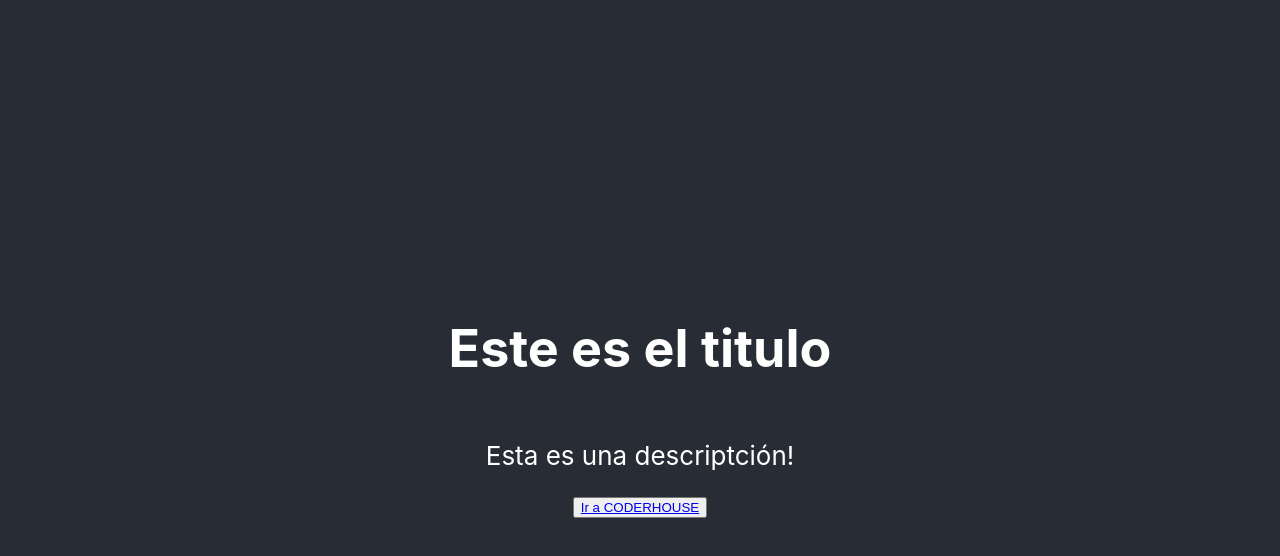
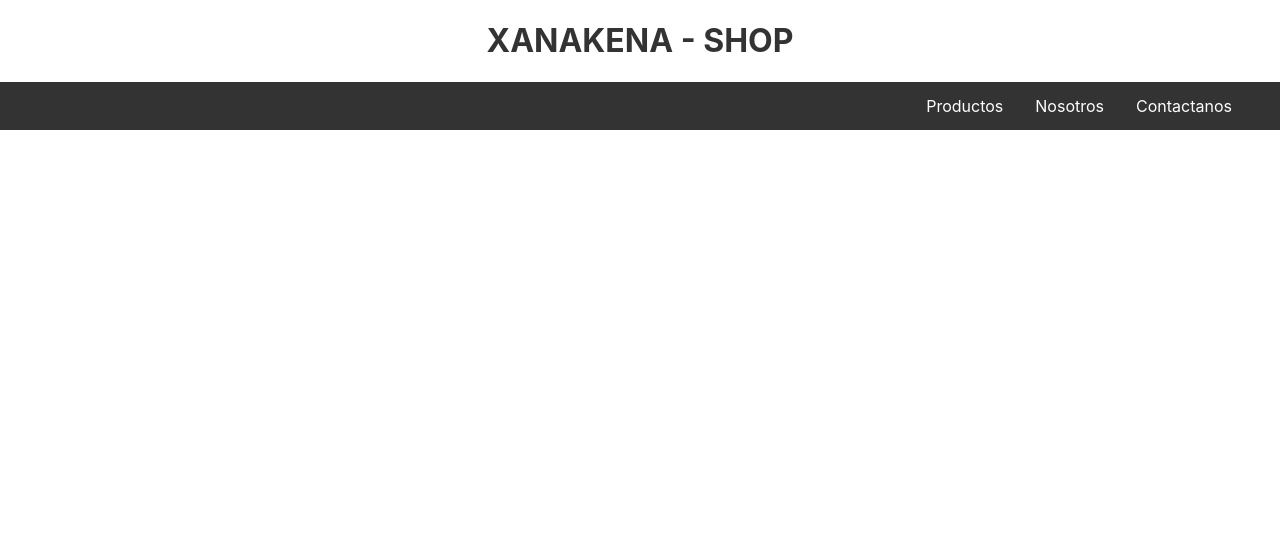
Before and after one commit to carlosvelasquezweb/Xanakena, a React (Create React App) app: page / in a window 1280 px wide. Shown: the top 556 px of the page. Built offline with nearby package versions, Linux system fonts and the light colour scheme; a small style sheet from the web is missing.

Commit message:
NavBar - Coderhouse

```diff
--- a/public/index.html
+++ b/public/index.html
@@ -9,6 +9,7 @@
       name="description"
       content="Web site created using create-react-app"
     />
+    <link rel="stylesheet" href="https://cdn.jsdelivr.net/npm/fontisto@v3.0.4/css/fontisto/fontisto.min.css"/>
     <link rel="apple-touch-icon" href="%PUBLIC_URL%/logo192.png" />
     <!--
       manifest.json provides metadata used when your web app is installed on a
@@ -24,7 +25,7 @@
       work correctly both with client-side routing and a non-root public URL.
       Learn how to configure a non-root public URL by running `npm run build`.
     -->
-    <title>Carlos Velásquez Web</title>
+    <title>Xanakena</title>
   </head>
   <body>
     <div id="root"></div>
--- a/src/App.css
+++ /dev/null
@@ -1,38 +0,0 @@
-.App {
-  text-align: center;
-}
-
-.App-logo {
-  height: 40vmin;
-  pointer-events: none;
-}
-
-@media (prefers-reduced-motion: no-preference) {
-  .App-logo {
-    animation: App-logo-spin infinite 20s linear;
-  }
-}
-
-.App-header {
-  background-color: #282c34;
-  min-height: 100vh;
-  display: flex;
-  flex-direction: column;
-  align-items: center;
-  justify-content: center;
-  font-size: calc(10px + 2vmin);
-  color: white;
-}
-
-.App-link {
-  color: #61dafb;
-}
-
-@keyframes App-logo-spin {
-  from {
-    transform: rotate(0deg);
-  }
-  to {
-    transform: rotate(360deg);
-  }
-}
--- a/src/App.js
+++ b/src/App.js
@@ -1,17 +1,15 @@
 import React from 'react';
 import logo from './logo.svg';
 import Title from './components/Title';
-import Main from './components/Main';
-import Btn from './components/Btn';
-import './App.css';
+import NavBar from './components/NavBar';
+
 
 function App() {
   return (
     <div className="App">
       <header className="App-header">
-       <Title/>
-       <Main/>
-        <Btn/>
+        <Title></Title>
+        <NavBar></NavBar>
       </header>
     </div>
   );
--- a/src/components/Btn.js
+++ /dev/null
@@ -1,8 +0,0 @@
-import React from 'react';
-
-function Btn(){
-
-    return <button ><a href="https://www.coderhouse.com">Ir a CODERHOUSE</a></button>
-
-}
-export default Btn;
--- a/src/components/Main.js
+++ /dev/null
@@ -1,7 +0,0 @@
-import React from 'react';
-
-function Main() {
-    return <p>Esta es una descriptción!</p>
-}
-
-export default Main;
--- /dev/null
+++ b/src/components/NavBar.css
@@ -0,0 +1,69 @@
+ /* The navigation menu */
+ .nav-icon{
+    float: left;
+ }
+ .navbar {
+    overflow: hidden;
+    background-color: #333333;
+  }
+
+  /* Navigation links */
+  .navbar a {
+    float: right;
+    font-size: 16px;
+    color: white;
+    text-align: center;
+    padding: 14px 16px;
+    text-decoration: none;
+  }
+
+  /* The subnavigation menu */
+  .subnav {
+    float: right;
+    overflow: hidden;
+  }
+
+  /* Subnav button */
+  .subnav .subnavbtn {
+    font-size: 16px;
+    border: none;
+    outline: none;
+    color: white;
+    padding: 14px 16px;
+    background-color: inherit;
+    font-family: inherit;
+    margin: 0;
+  }
+
+  /* Add a red background color to navigation links on hover */
+  .navbar a:hover, .subnav:hover .subnavbtn {
+    background-color: #04C3AD;
+  }
+
+  /* Style the subnav content - positioned absolute */
+  .subnav-content {
+    display: none;
+    position: absolute;
+    left: 0;
+    background-color: #04C3AD;
+    width: 100%;
+    z-index: 1;
+  }
+
+  /* Style the subnav links */
+  .subnav-content a {
+    float: right;
+    color: white;
+    text-decoration: none;
+  }
+
+  /* Add a grey background color on hover */
+  .subnav-content a:hover {
+    background-color: #eee;
+    color: black;
+  }
+
+  /* When you move the mouse over the subnav container, open the subnav content */
+  .subnav:hover .subnav-content {
+    display: block;
+  }
--- /dev/null
+++ b/src/components/NavBar.js
@@ -0,0 +1,19 @@
+import React from 'react';
+import './NavBar.css';
+
+function NavBar() {
+    return <>
+        <div className="navbar">
+            <a><i className="fi fi-shopping-basket"></i></a>
+            <a href="#contact">Contactanos</a>
+            <div className="subnav">
+                <button className="subnavbtn">Nosotros</button>
+            </div>
+            <div className="subnav">
+                <button className="subnavbtn">Productos</button>
+            </div>
+        </div>
+    </>
+}
+
+export default NavBar;
--- /dev/null
+++ b/src/components/Title.css
@@ -0,0 +1,4 @@
+h1{
+    text-align: center;
+    color: #333333;
+}
--- a/src/components/Title.js
+++ b/src/components/Title.js
@@ -1,7 +1,9 @@
 import React from 'react';
-
-function Title(){
-    return <h1>Este es el titulo</h1>
+import './Title.css';
+function Title() {
+    return <>
+        <h1>XANAKENA - SHOP</h1>
+    </>
 }
 
 export default Title;
```
